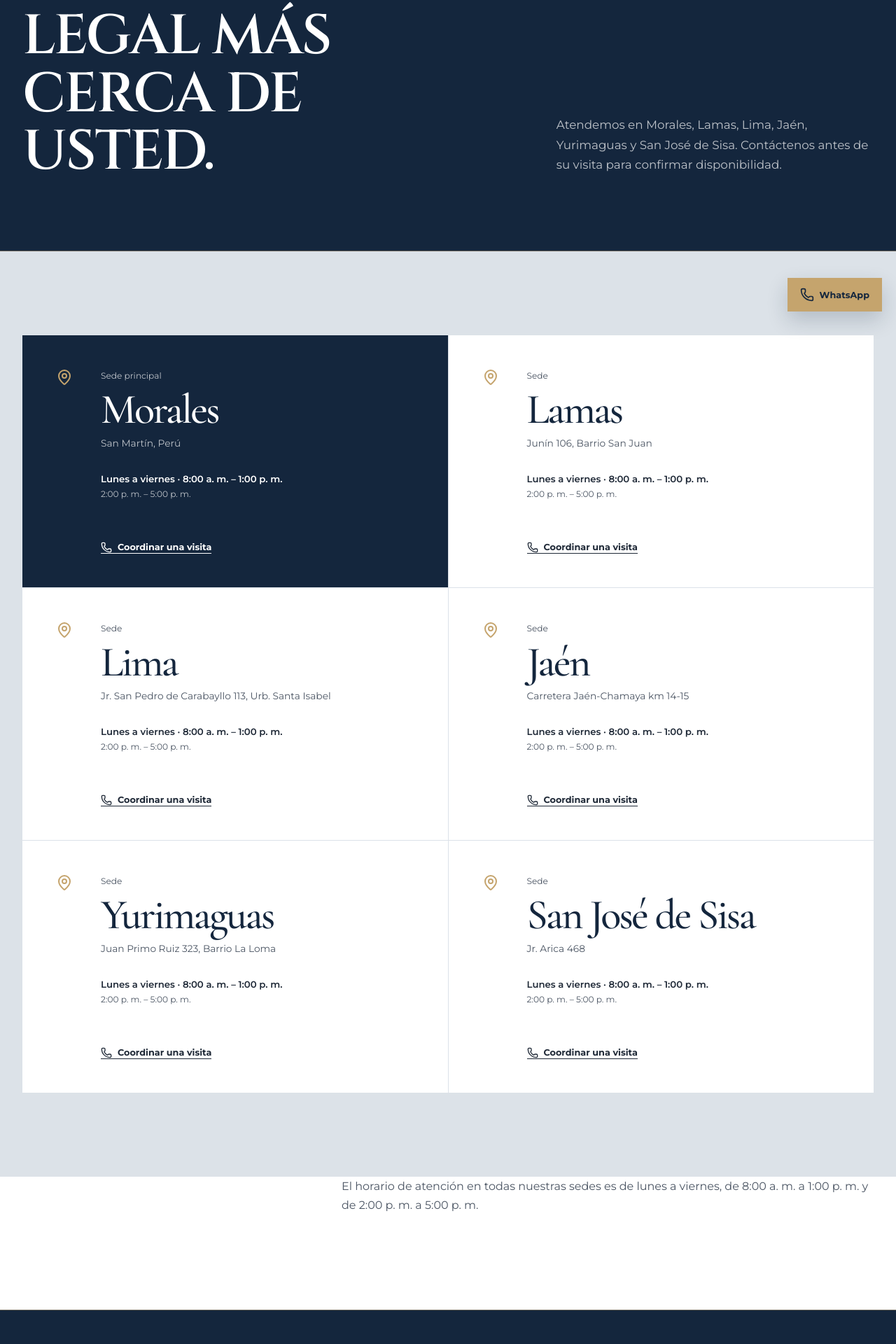
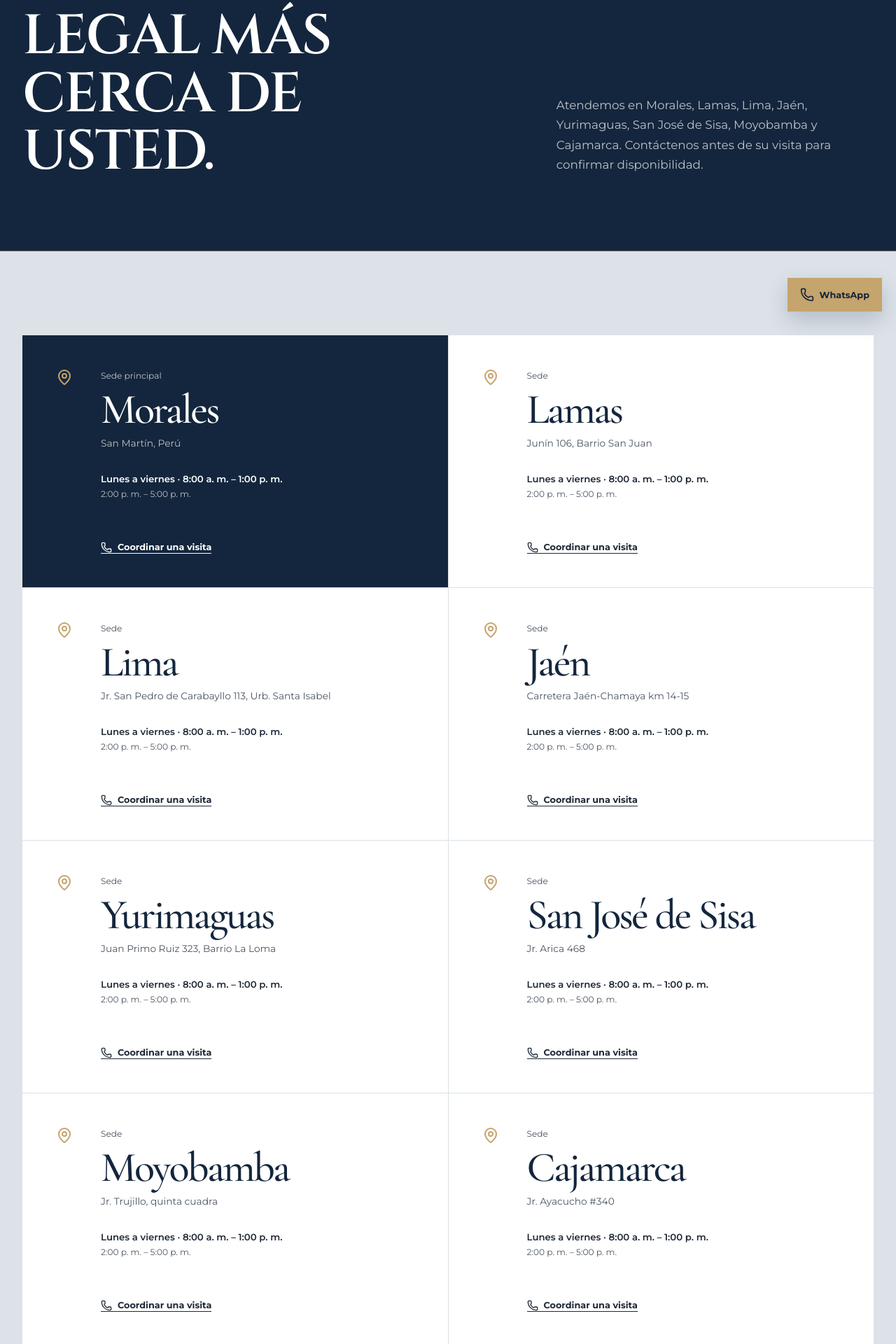
Before and after one commit to Carhuajulca/ratio-iuris, a React (Vite) app: page /sedes in a window 1280 px wide. Shown: the part 335-2255 px from the top of the page at 70% size. Built offline with nearby package versions, Linux system fonts and the light colour scheme.

Commit message:
Agregar sedes de Moyobamba y Cajamarca

```diff
--- a/src/data.ts
+++ b/src/data.ts
@@ -153,7 +153,7 @@ export const services = [
   },
 ]
 
-export const locations = ['Morales', 'Lamas', 'Lima', 'Jaén', 'Yurimaguas', 'San José de Sisa']
+export const locations = ['Morales', 'Lamas', 'Lima', 'Jaén', 'Yurimaguas', 'San José de Sisa', 'Moyobamba', 'Cajamarca']
 
 export const team = [
 
@@ -186,4 +186,6 @@ export const locationDetails = [
   { city: 'Jaén', kind: 'Sede', address: 'Carretera Jaén-Chamaya km 14-15', hours: 'Lunes a viernes · 8:00 a. m. – 1:00 p. m.', afternoonHours: '2:00 p. m. – 5:00 p. m.' },
   { city: 'Yurimaguas', kind: 'Sede', address: 'Juan Primo Ruiz 323, Barrio La Loma', hours: 'Lunes a viernes · 8:00 a. m. – 1:00 p. m.', afternoonHours: '2:00 p. m. – 5:00 p. m.' },
   { city: 'San José de Sisa', kind: 'Sede', address: 'Jr. Arica 468', hours: 'Lunes a viernes · 8:00 a. m. – 1:00 p. m.', afternoonHours: '2:00 p. m. – 5:00 p. m.' },
+  { city: 'Moyobamba', kind: 'Sede', address: 'Jr. Trujillo, quinta cuadra', phone: '907428493', hours: 'Lunes a viernes · 8:00 a. m. – 1:00 p. m.', afternoonHours: '2:00 p. m. – 5:00 p. m.' },
+  { city: 'Cajamarca', kind: 'Sede', address: 'Jr. Ayacucho #340', phone: '924756748', hours: 'Lunes a viernes · 8:00 a. m. – 1:00 p. m.', afternoonHours: '2:00 p. m. – 5:00 p. m.' },
 ]
--- a/src/pages/Locations.tsx
+++ b/src/pages/Locations.tsx
@@ -7,11 +7,11 @@ import Seo from '../components/Seo'
 export default function Locations() {
   return (
     <>
-      <Seo title="Sedes y atención legal | RATIO IURIS" description="Consulte las sedes de RATIO IURIS en Morales, Lamas, Lima, Jaén, Yurimaguas y San José de Sisa. Coordine su visita antes de acudir." />
+      <Seo title="Sedes y atención legal | RATIO IURIS" description="Consulte las sedes de RATIO IURIS en Morales, Lamas, Lima, Jaén, Yurimaguas, San José de Sisa, Moyobamba y Cajamarca. Coordine su visita antes de acudir." />
       <PageHero
         section="Sedes"
         title="Asesoría legal más cerca de usted."
-        text="Atendemos en Morales, Lamas, Lima, Jaén, Yurimaguas y San José de Sisa. Contáctenos antes de su visita para confirmar disponibilidad."
+        text="Atendemos en Morales, Lamas, Lima, Jaén, Yurimaguas, San José de Sisa, Moyobamba y Cajamarca. Contáctenos antes de su visita para confirmar disponibilidad."
       />
       <section className="locations-grid section-pad">
         {locationDetails.map((location, index) => (
@@ -26,7 +26,7 @@ export default function Locations() {
                 <span>{location.afternoonHours}</span>
               </div>
             </div>
-            <a href="tel:+51964259954"><Phone size={16} /> Coordinar una visita</a>
+            <a href={`tel:${location.phone ?? '+51964259954'}`}><Phone size={16} /> Coordinar una visita</a>
           </article>
         ))}
       </section>
```
